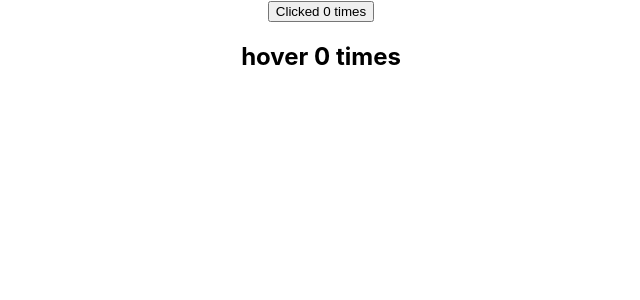
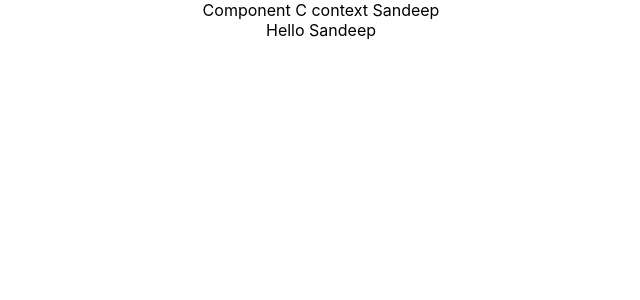
Before and after one commit to syadavdev/js-sample-code, a React (Create React App) app: page / in a window 1280 px wide. Shown: the top 300 px of the page, without its empty margins (319-959 px from the left). Built offline with nearby package versions, Linux system fonts and the light colour scheme.

Commit message:
learn react context

```diff
--- a/src/App.js
+++ b/src/App.js
@@ -4,6 +4,8 @@
 import HoverCounterTwo from './components/HoverCounterTwo';
 import Counter from './Counter';
 import User from './User';
+import { UserProvider } from './components/UserContext';
+import ComponentA from './components/ComponentA';
 /* import Greet from './components/Greet'
 import Welcome from './components/Welcome'
 import Hello from './components/Hello'
@@ -35,7 +37,10 @@
 function App() {
   return (
     <div className="App">
-      <Counter>
+      <UserProvider value="Sandeep">
+        <ComponentA />
+      </UserProvider>
+      {/* <Counter>
         { (count, incrementCount ) => (
         <ClickCounterTwo count={count} incrementCount={incrementCount} />
         )}
@@ -45,7 +50,7 @@
         { (count, incrementCount) => (
         <HoverCounterTwo count={count} incrementCount={incrementCount} />
         )}
-      </Counter>
+      </Counter> */}
       {/* <ClickCounterTwo />
       <HoverCounterTwo />
       <User render={ (isLoggedIn) => isLoggedIn ? 'Sandeep' : 'guest' } /> */}
--- /dev/null
+++ b/src/components/ComponentA.js
@@ -0,0 +1,11 @@
+import React, { Component } from 'react'
+import ComponentB from './ComponentB'
+
+class ComponentA extends Component {
+    render() {
+        return <ComponentB />
+
+    }
+}
+
+export default ComponentA
--- /dev/null
+++ b/src/components/ComponentB.js
@@ -0,0 +1,21 @@
+import React, { Component } from 'react'
+import ComponentC from './ComponentC'
+import UserContext from './UserContext'
+
+class ComponentB extends Component {
+
+    static contextType = UserContext
+
+    render() {
+        return(
+            <div>
+                Component C context {this.context}
+                <ComponentC />
+            </div>
+        )
+    }
+}
+
+//ComponentB.contextType = UserContext
+
+export default ComponentB
--- /dev/null
+++ b/src/components/ComponentC.js
@@ -0,0 +1,18 @@
+import React, { Component } from 'react'
+import { UserConsumer } from './UserContext'
+
+class ComponentC extends Component {
+    render() {
+        return (
+            <UserConsumer>
+                {
+                    (name) => {
+                        return <div>Hello {name}</div>
+                    }
+                }
+            </UserConsumer>
+        )
+    }
+}
+
+export default ComponentC
--- /dev/null
+++ b/src/components/UserContext.js
@@ -0,0 +1,12 @@
+import React from 'react'
+
+// const UserContext = React.createContext('Anand') - with default value
+
+const UserContext = React.createContext()
+
+const UserProvider = UserContext.Provider
+const UserConsumer = UserContext.Consumer
+
+export { UserProvider, UserConsumer }
+
+export default UserContext
```
